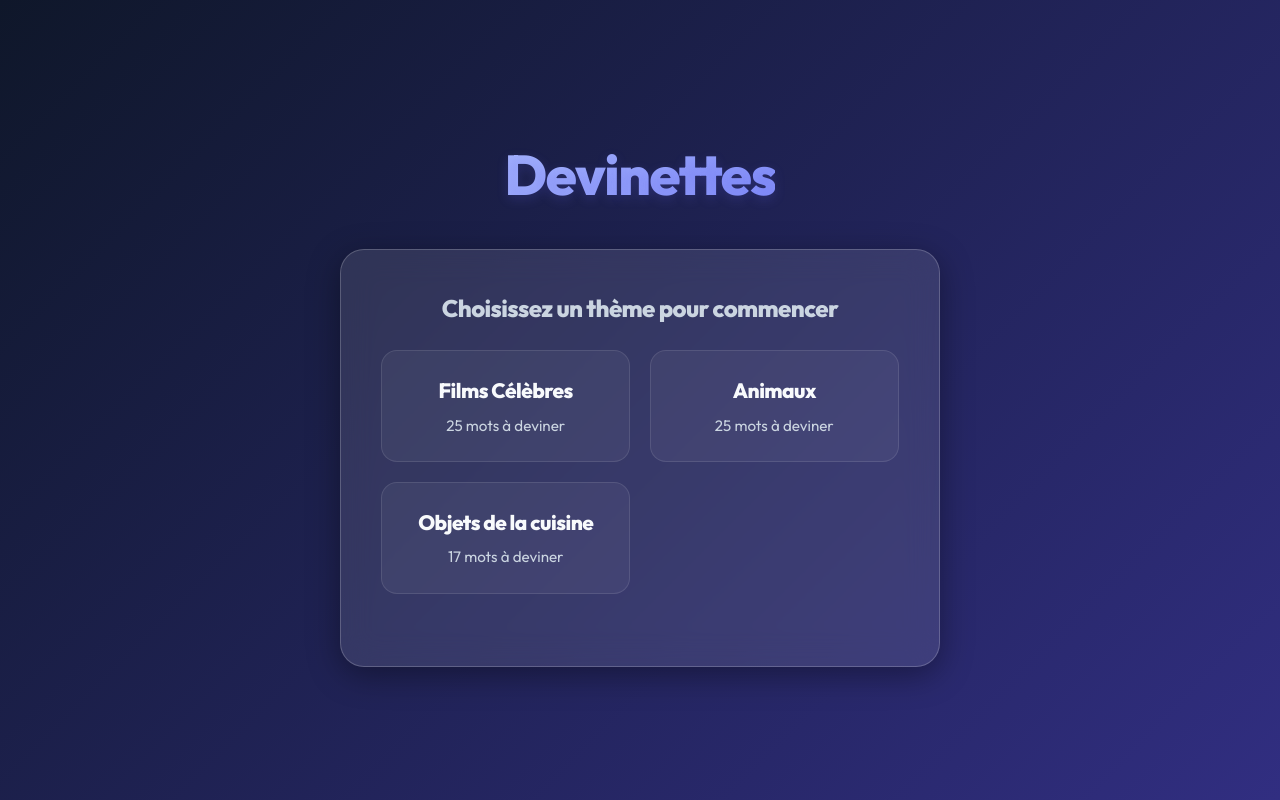
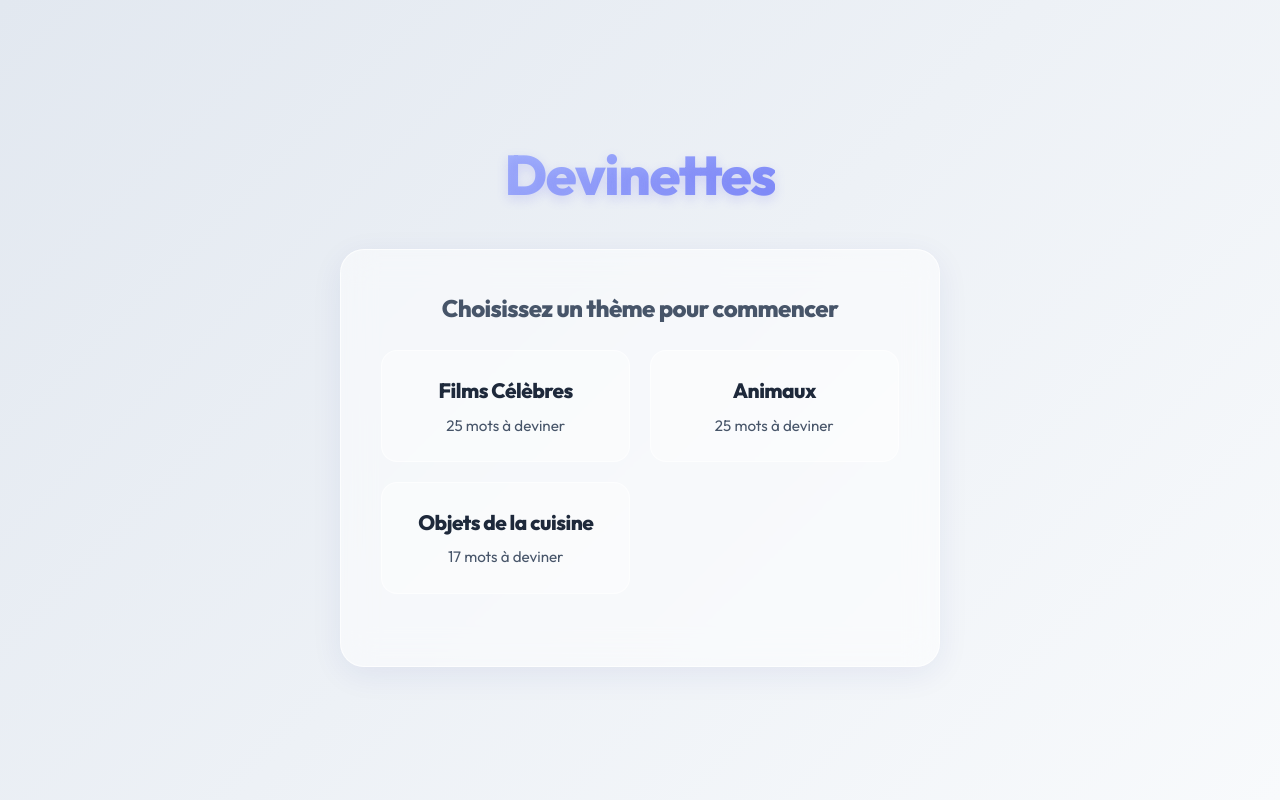
Before and after one commit to lulu604114/word-guesser, a React (Vite) app: page / in a window 1280 px wide. Built offline with nearby package versions, Linux system fonts and the light colour scheme.

Commit message:
style: Revamp UI with a light glassmorphism theme and introduce a new 'found' button style.

```diff
--- a/src/App.css
+++ b/src/App.css
@@ -29,8 +29,8 @@
 }
 
 .list-card {
-  background: rgba(255, 255, 255, 0.05);
-  border: 1px solid rgba(255, 255, 255, 0.1);
+  background: rgba(255, 255, 255, 0.4);
+  border: 1px solid rgba(255, 255, 255, 0.6);
   border-radius: 16px;
   padding: 1.5rem;
   cursor: pointer;
@@ -38,10 +38,10 @@
 }
 
 .list-card:hover {
-  background: rgba(255, 255, 255, 0.1);
+  background: rgba(255, 255, 255, 0.7);
   transform: translateY(-6px);
-  border-color: rgba(255, 255, 255, 0.3);
-  box-shadow: 0 10px 20px rgba(0, 0, 0, 0.2);
+  border-color: rgba(255, 255, 255, 0.9);
+  box-shadow: 0 10px 20px rgba(31, 38, 135, 0.05);
 }
 
 .list-card.selected {
@@ -82,10 +82,10 @@
 .progress-bar-container {
   width: 100%;
   height: 8px;
-  background: rgba(0, 0, 0, 0.2);
+  background: rgba(0, 0, 0, 0.05);
   border-radius: 8px;
   overflow: hidden;
-  box-shadow: inset 0 1px 3px rgba(0, 0, 0, 0.2);
+  box-shadow: inset 0 1px 3px rgba(0, 0, 0, 0.05);
 }
 
 .progress-bar-fill {
@@ -113,8 +113,8 @@
 }
 
 .quit-btn:hover {
-  background: rgba(255, 255, 255, 0.1);
-  color: white;
+  background: rgba(0, 0, 0, 0.05);
+  color: var(--text-main);
   box-shadow: none;
 }
 
@@ -146,7 +146,7 @@
 }
 
 .reveal-btn {
-  background: rgba(255, 255, 255, 0.05);
+  background: rgba(255, 255, 255, 0.4);
   color: var(--primary-color);
   border: 1px dashed var(--primary-color);
   box-shadow: none;
@@ -174,10 +174,10 @@
   width: 100%;
   padding: 1.2rem 1.5rem;
   font-size: 1.3rem;
-  background: rgba(0, 0, 0, 0.25);
+  background: rgba(255, 255, 255, 0.6);
   border: 2px solid var(--glass-border);
   border-radius: 12px;
-  color: white;
+  color: var(--text-main);
   font-family: inherit;
   transition: all 0.3s ease;
   outline: none;
@@ -185,12 +185,12 @@
 
 .guess-input:focus {
   border-color: var(--primary-color);
-  background: rgba(0, 0, 0, 0.4);
+  background: rgba(255, 255, 255, 0.9);
   box-shadow: 0 0 0 4px rgba(99, 102, 241, 0.2);
 }
 
 .guess-input::placeholder {
-  color: rgba(255, 255, 255, 0.3);
+  color: rgba(0, 0, 0, 0.4);
 }
 
 .submit-btn {
@@ -235,12 +235,12 @@
   width: 65px;
   height: 65px;
   border-radius: 50%;
-  border: 2px solid rgba(255, 255, 255, 0.2);
+  border: 2px solid rgba(255, 255, 255, 0.5);
   display: flex;
   justify-content: center;
   align-items: center;
   font-size: 1.5rem;
-  box-shadow: 0 8px 25px rgba(0, 0, 0, 0.4);
+  box-shadow: 0 8px 25px rgba(31, 38, 135, 0.15);
   cursor: pointer;
   transition: all 0.3s cubic-bezier(0.175, 0.885, 0.32, 1.275);
   position: relative;
@@ -250,7 +250,7 @@
 .guessed-floating-btn:hover {
   transform: scale(1.1) translateY(-5px);
   background: var(--primary-hover);
-  box-shadow: 0 12px 30px rgba(99, 102, 241, 0.6);
+  box-shadow: 0 12px 30px rgba(99, 102, 241, 0.3);
 }
 
 .guessed-floating-btn .badge {
@@ -339,7 +339,7 @@
 .reveal-word-btn {
   background: transparent;
   color: var(--text-muted);
-  border: 1px dashed rgba(255, 255, 255, 0.3);
+  border: 1px dashed rgba(0, 0, 0, 0.2);
   padding: 0.8rem;
   border-radius: 12px;
   cursor: pointer;
@@ -349,9 +349,9 @@
 }
 
 .reveal-word-btn:hover {
-  border-color: rgba(255, 255, 255, 0.6);
-  color: white;
-  background: rgba(255, 255, 255, 0.05);
+  border-color: rgba(0, 0, 0, 0.4);
+  color: var(--text-main);
+  background: rgba(0, 0, 0, 0.05);
 }
 
 .revealed-word-text {
@@ -375,6 +375,20 @@
 
 .action-buttons button {
   flex: 1;
+}
+
+.found-btn {
+  background: var(--success-color);
+  box-shadow: 0 4px 14px rgba(22, 163, 74, 0.3);
+  padding: 1.2rem;
+  font-size: 1.2rem;
+  letter-spacing: 0.05em;
+  text-transform: uppercase;
+}
+
+.found-btn:hover {
+  background: #15803d;
+  box-shadow: 0 6px 20px rgba(22, 163, 74, 0.4);
 }
 
 .skip-btn {
@@ -435,14 +449,14 @@
 }
 
 .word-pill.unselected {
-  background: rgba(255, 255, 255, 0.05);
-  color: rgba(255, 255, 255, 0.4);
+  background: rgba(0, 0, 0, 0.05);
+  color: rgba(0, 0, 0, 0.5);
   filter: grayscale(100%);
 }
 
 .word-pill.unselected:hover {
-  background: rgba(255, 255, 255, 0.1);
-  color: rgba(255, 255, 255, 0.9);
+  background: rgba(0, 0, 0, 0.1);
+  color: rgba(0, 0, 0, 0.9);
   transform: translateY(-2px);
 }
 
@@ -450,10 +464,10 @@
   width: 100%;
   padding: 1.5rem;
   font-size: 1.2rem;
-  background: rgba(0, 0, 0, 0.25);
+  background: rgba(255, 255, 255, 0.6);
   border: 2px solid var(--glass-border);
   border-radius: 12px;
-  color: white;
+  color: var(--text-main);
   font-family: inherit;
   resize: vertical;
   outline: none;
@@ -462,6 +476,6 @@
 
 .sentence-input:focus {
   border-color: var(--primary-color);
-  background: rgba(0, 0, 0, 0.4);
+  background: rgba(255, 255, 255, 0.9);
   box-shadow: 0 0 0 4px rgba(99, 102, 241, 0.2);
 }
--- a/src/components/WordGuess.tsx
+++ b/src/components/WordGuess.tsx
@@ -60,7 +60,7 @@ const WordGuess: React.FC<WordGuessProps> = ({ wordItem, onCorrectGuess, onSkipG
         <div className="revealed-word-text">{wordItem.word}</div>
         <p style={{ color: 'var(--text-muted)', marginBottom: '1.5rem' }}>L'aviez-vous trouvé par vous-même ?</p>
         <div className="action-buttons">
-          <button className="submit-btn" onClick={onCorrectGuess}>
+          <button className="found-btn" onClick={onCorrectGuess}>
             Oui, trouvé !
           </button>
           <button className="skip-btn" onClick={onSkipGuess}>
--- a/src/index.css
+++ b/src/index.css
@@ -1,17 +1,17 @@
 @import url('https://fonts.googleapis.com/css2?family=Outfit:wght@300;400;600;800&display=swap');
 
 :root {
-  --primary-color: #6366f1;
-  --primary-hover: #4f46e5;
-  --bg-gradient-start: #0f172a;
-  --bg-gradient-end: #312e81;
-  --glass-bg: rgba(255, 255, 255, 0.1);
-  --glass-border: rgba(255, 255, 255, 0.2);
-  --glass-shadow: 0 8px 32px 0 rgba(0, 0, 0, 0.37);
-  --text-main: #f8fafc;
-  --text-muted: #cbd5e1;
+  --primary-color: #4f46e5;
+  --primary-hover: #4338ca;
+  --bg-gradient-start: #e2e8f0;
+  --bg-gradient-end: #f8fafc;
+  --glass-bg: rgba(255, 255, 255, 0.5);
+  --glass-border: rgba(255, 255, 255, 0.7);
+  --glass-shadow: 0 8px 32px 0 rgba(31, 38, 135, 0.07);
+  --text-main: #1e293b;
+  --text-muted: #475569;
   --error-color: #ef4444;
-  --success-color: #22c55e;
+  --success-color: #16a34a;
 
   font-family: 'Outfit', system-ui, -apple-system, sans-serif;
   line-height: 1.5;
@@ -72,7 +72,7 @@ button:hover {
 }
 
 button:disabled {
-  background: rgba(255, 255, 255, 0.1);
+  background: rgba(0, 0, 0, 0.05);
   color: var(--text-muted);
   cursor: not-allowed;
   transform: none;
```
